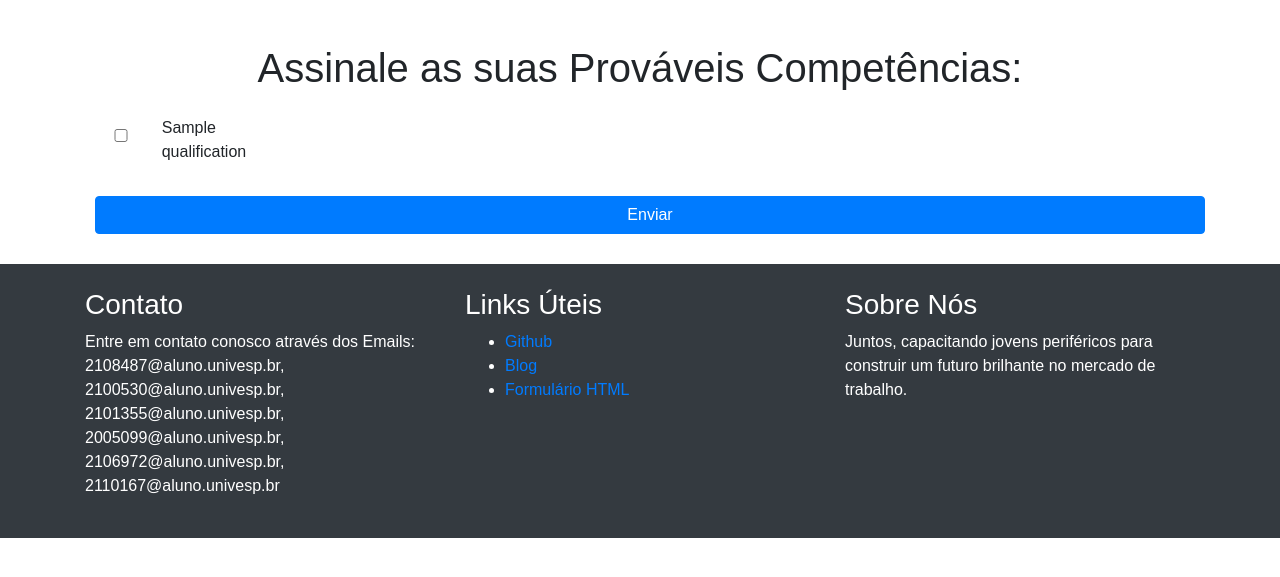
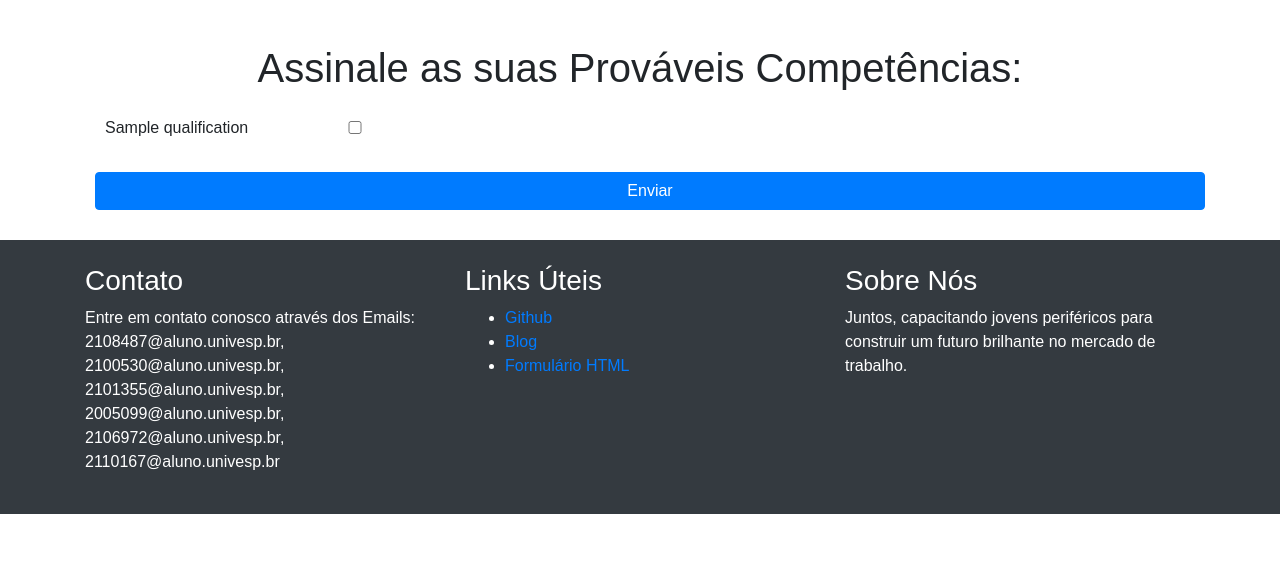
Before and after one commit to vitor-ozols/UNIVESP-DRP14-PJI240-SALA-003GRUPO-001, a Flask app: template templates/get_reccommedations.html in a window 1280 px wide. Shown: the part 196-773 px from the top of the page. Run offline with Flask 3, Linux system fonts and the light colour scheme; the template is opened without the code that fills it: most values are stand-ins (such as "Sample title", 1, 10 or a date in 2020); some libraries are stand-ins or nearby versions.

Commit message:
Update get_reccommedations.html

```diff
--- a/templates/get_reccommedations.html
+++ b/templates/get_reccommedations.html
@@ -18,12 +18,16 @@
     <section class="comp">
       <h1 class="text-center mb-4">Assinale as suas Prováveis Competências:</h1>
       <form action="/cvmaker" method="POST">
-        {% for qualification in qualifications %}
-        <div class="form-check mb-2 form-check-inline">
-          <input type="checkbox" class="form-check-input" name="competencias" value="{{ qualification }}" id="competencia{{ loop.index }}">
-          <label class="form-check-label" for="competencia{{ loop.index }}">{{ qualification }}</label>
+        <div class="row">
+          {% for qualification in qualifications %}
+          <div class="col-md-6">
+            <div class="form-check mb-2">
+              <input type="checkbox" class="form-check-input" name="competencias" value="{{ qualification }}" id="competencia{{ loop.index }}">
+              <label class="form-check-label" for="competencia{{ loop.index }}">{{ qualification }}</label>
+            </div>
+          </div>
+          {% endfor %}
         </div>
-        {% endfor %}
         <button type="submit" class="btn btn-primary mt-4">Enviar</button>
       </form>
     </section>
```
